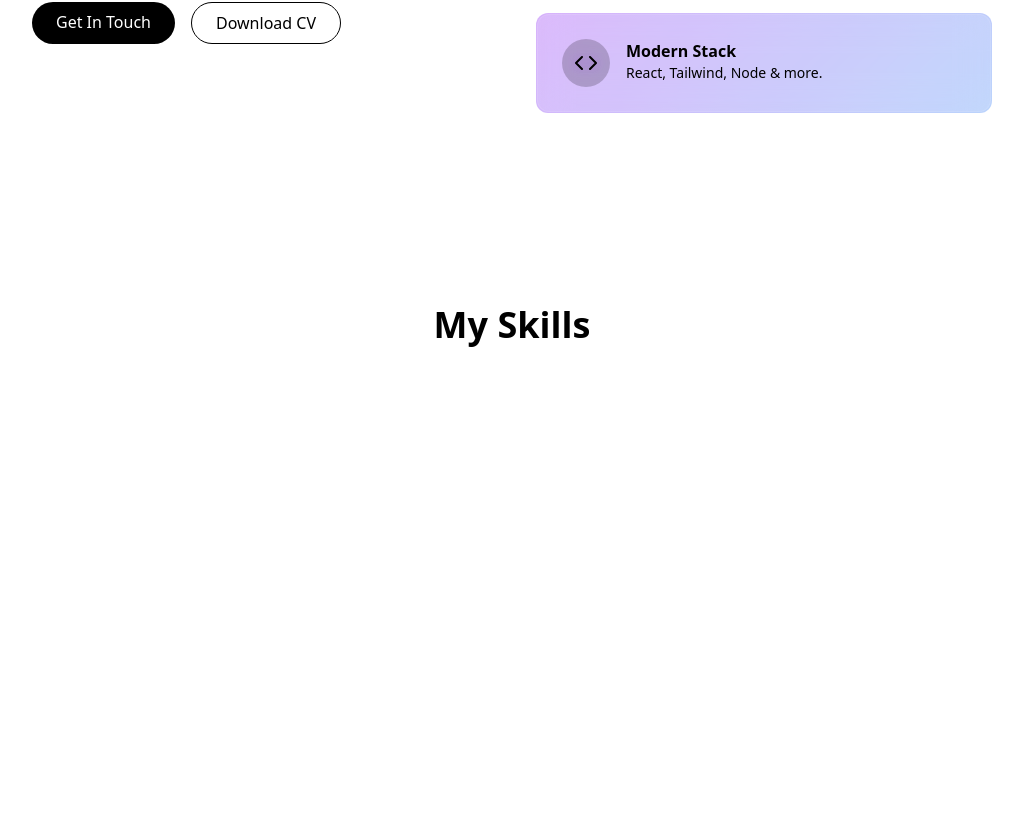
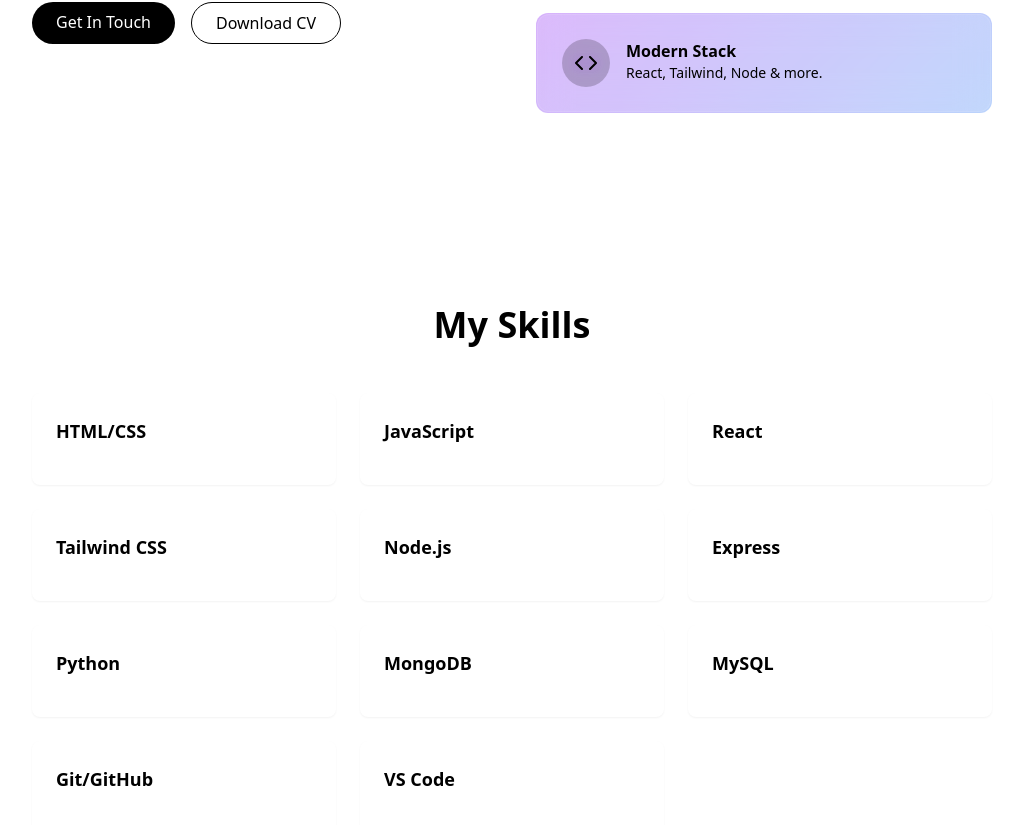
Before and after one commit to Karthik171819/Portfolio, a React (Vite) app in the folder vite-project/: page / in a window 1280 px wide. Shown: the part 1229-2054 px from the top of the page, without its empty margins (128-1151 px from the left). Before the commit the page ends 1728 px from the top, so only its background shows below. Built offline with nearby package versions, Linux system fonts and the light colour scheme.

Commit message:
Portfolio

```diff
--- a/vite-project/src/components/SkillsSection.jsx
+++ b/vite-project/src/components/SkillsSection.jsx
@@ -27,6 +27,16 @@ export const SkillsSection = () => {
             <h2 className="text-3xl md:text-4xl font-bold mb-12 text-center">
                 My <span className="text-accent">Skills</span>
             </h2>
+
+            <div className="grid grid-cols-1 sm:grid-cols-2 lg:grid-cols-3 gap-6">
+                {skills.map((skill, key) => (
+                    <div key={key} className="bg-card p-6 rounded-lg shadow-xs card-hover">
+                        <div className="text-left mb-4">
+                            <h3 className="font-semibold text-lg"> {skill.name}</h3>
+                        </div>
+                    </div>
+                ))}
+            </div>
         </div>
     </section>
   );
```
